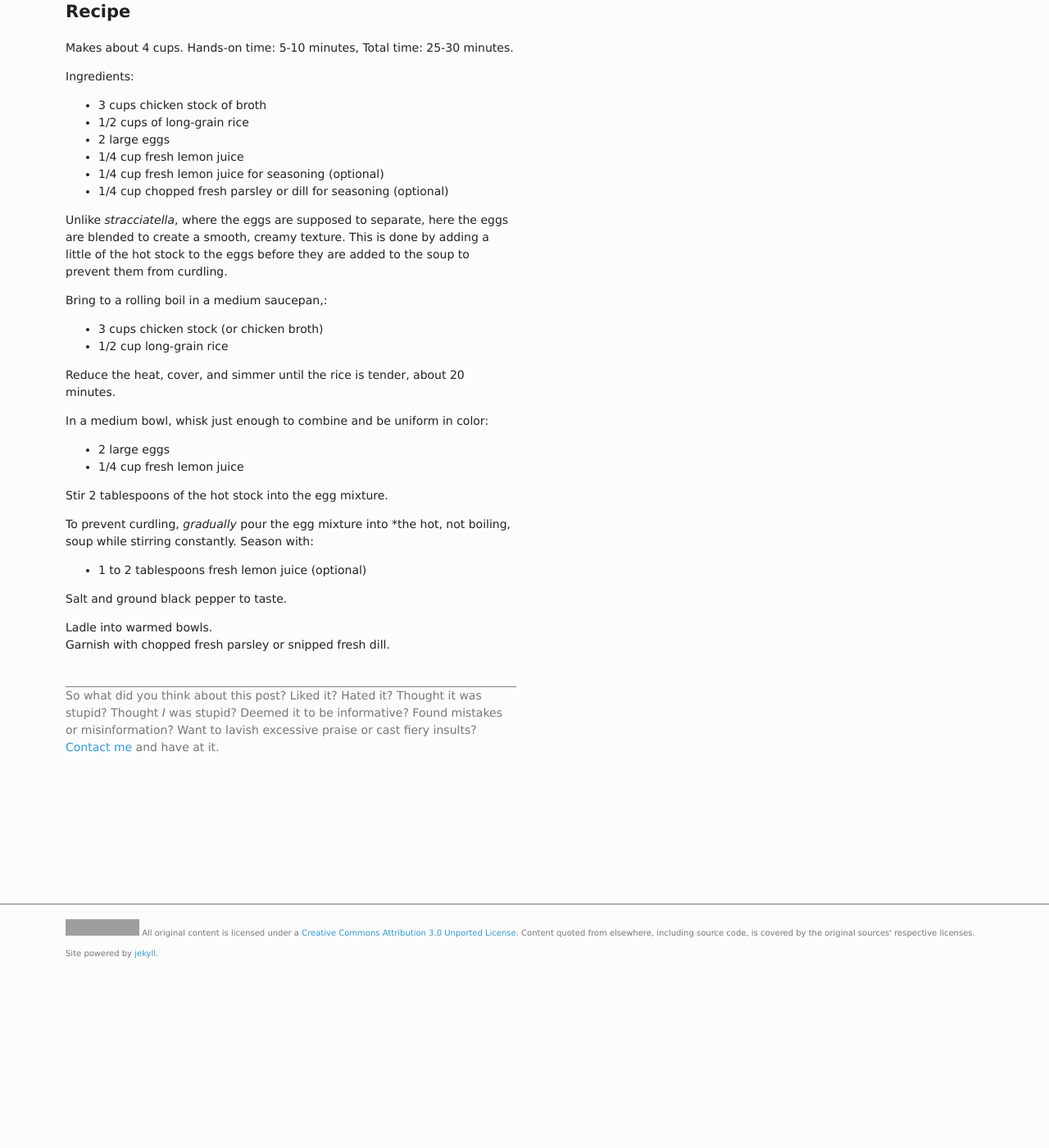
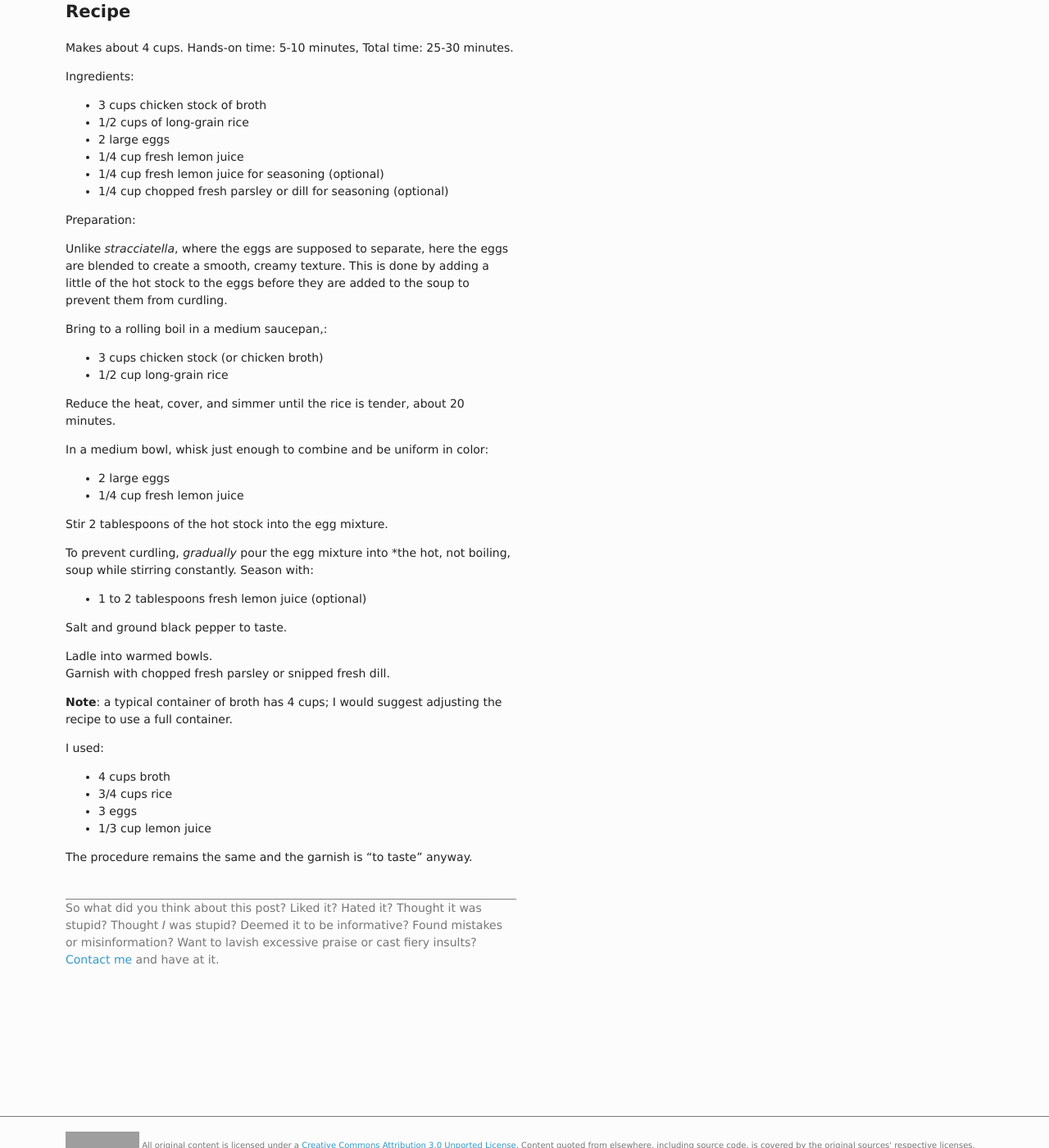
Before and after one commit to AYearOf/ayearof.github.io, a Jekyll site: the page built from _posts/2018-01-29-greek_lemon_soup.md, in a window 1280 px wide and 1400 px high, scrolled down 1031 px. Shown: the whole window at 82% size. Built offline with Jekyll 4.4.1, drawn with Linux system fonts in a browser that asks for light colours; before the commit the page ends 2219 px from its top, so only the background shows below that; grey boxes are pictures that could not be loaded.

Commit message:
adjustment to the recipe for 1 container of broth

```diff
--- a/_posts/2018-01-29-greek_lemon_soup.md
+++ b/_posts/2018-01-29-greek_lemon_soup.md
@@ -33,6 +33,8 @@ Ingredients:
 * 1/4 cup fresh lemon juice for seasoning (optional)
 * 1/4 cup chopped fresh parsley or dill for seasoning (optional)
 
+Preparation:
+
 Unlike *stracciatella*, where the eggs are supposed to
 separate, here the eggs are blended to create a smooth,
 creamy texture. This is done by adding a little of the
@@ -64,3 +66,15 @@ Salt and ground black pepper to taste.
 
 Ladle into warmed bowls.
 Garnish with chopped fresh parsley or snipped fresh dill.
+
+**Note**: a typical container of broth has 4 cups;
+I would suggest adjusting the recipe to use a full container.
+
+I used:
+
+* 4 cups broth
+* 3/4 cups rice
+* 3 eggs
+* 1/3 cup lemon juice
+
+The procedure remains the same and the garnish is "to taste" anyway.
```
